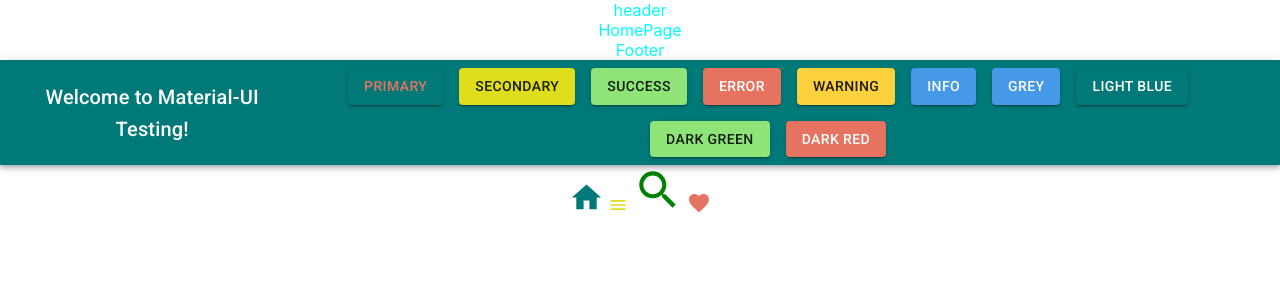
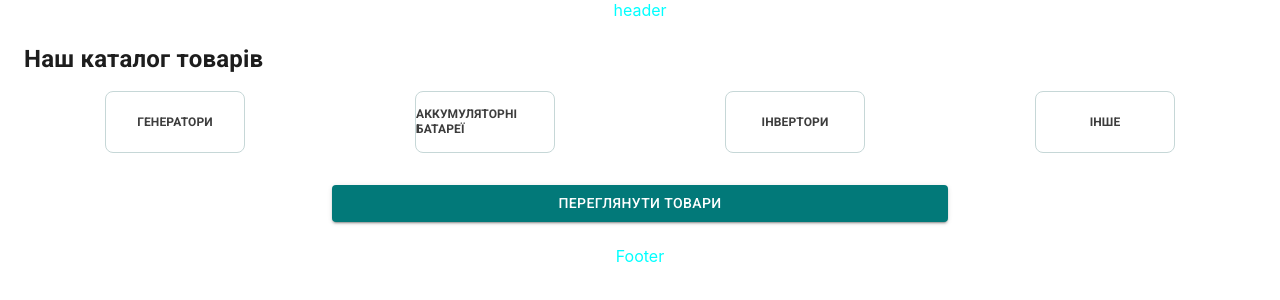
Before and after one commit to MariiaSuper/shop_team_107, a React (Create React App) app: page / in a window 1280 px wide. Shown: the top 300 px of the page. Built offline with nearby package versions, Linux system fonts and the light colour scheme.

Commit message:
st-40: reate component catalog of products

```diff
--- a/src/App.tsx
+++ b/src/App.tsx
@@ -2,10 +2,10 @@
 import './App.scss';
 import { Header } from './components/Header';
 import { Footer } from './components/Footer';
-import TestComponent from './components/TestComponent';
+// import TestComponent from './components/TestComponent';
 import { createTheme, ThemeProvider } from '@mui/material/styles';
 import { PaletteColor } from '@mui/material/styles/createPalette';
-import IconExample from './components/IconExample';
+// import IconExample from './components/IconExample';
 
 // 1. Define your custom palette
 declare module '@mui/material/styles' {
@@ -67,8 +67,8 @@
         <Outlet />
         <Footer />
 
-        <TestComponent />
-        <IconExample />
+        {/* <TestComponent />
+        <IconExample /> */}
       </div>
     </ThemeProvider>
   );
--- a/src/Root.tsx
+++ b/src/Root.tsx
@@ -3,6 +3,9 @@
 import { HomePage } from './components/HomePage';
 import { Provider } from 'react-redux';
 import { store } from './store/store';
+import Catalog from './components/Catalog/Catalog';
+import { GeneratorsComponent } from './components/Catalog/GeneratorsComponent/GeneratorsComponent';
+import { AllProductsComponent } from './components/Catalog/AllProductsComponent/AllProductsComponent';
 
 export const Root = () => (
   <Provider store={store}>
@@ -10,6 +13,12 @@
       <Routes>
         <Route path="/" element={<App />}>
           <Route index element={<HomePage />} />
+          <Route path="catalog" element={<Catalog />} />
+          <Route path="generators" element={<GeneratorsComponent />} />
+          <Route path="batteries" element={<GeneratorsComponent />} />
+          <Route path="inverters" element={<GeneratorsComponent />} />
+          <Route path="others" element={<GeneratorsComponent />} />
+          <Route path="all-products" element={<AllProductsComponent />} />
         </Route>
       </Routes>
     </BrowserRouter>
--- /dev/null
+++ b/src/components/Catalog/AllProductsComponent/AllProductsComponent.tsx
@@ -0,0 +1 @@
+export const AllProductsComponent: React.FC = () => <div>All Products Page</div>;
--- /dev/null
+++ b/src/components/Catalog/BatteriesComponent/BatteriesComponent.tsx
@@ -0,0 +1 @@
+export const BatteriesComponent: React.FC = () => <div>Batteries Page</div>;
--- /dev/null
+++ b/src/components/Catalog/Catalog.tsx
@@ -0,0 +1,86 @@
+import React from 'react';
+import { Button, Grid, Typography, Box } from '@mui/material';
+import { useNavigate } from 'react-router-dom';
+
+interface CatalogItem {
+  label: string;
+  path: string;
+}
+
+const items: CatalogItem[] = [
+  { label: 'Генератори', path: '/generators' },
+  { label: 'Аккумуляторні батареї', path: '/batteries' },
+  { label: 'Інвертори', path: '/inverters' },
+  { label: 'Інше', path: '/others' }
+];
+
+const Catalog: React.FC = () => {
+  const navigate = useNavigate();
+
+  const handleNavigation = (path: string) => {
+    navigate(path);
+  };
+
+  return (
+    <Box sx={{ textAlign: 'center', p: 3 }}>
+      <Typography
+        sx={{
+          fontFamily: 'Roboto, sans-serif',
+          fontWeight: 590,
+          fontSize: '24px',
+          lineHeight: '31.2px',
+          color: '#1d1d1d',
+          textAlign: 'left',
+          ml: '0px',
+          mb: '16px'
+        }}>
+        Наш каталог товарів
+      </Typography>
+
+      <Grid container spacing={1} justifyContent="center">
+        {items.map((item) => (
+          <Grid item xs={6} sm={3} key={item.label}>
+            <Button
+              fullWidth={false}
+              variant="outlined"
+              sx={{
+                width: '140px',
+                height: '62px',
+                pt: '0',
+                gap: '8px',
+                padding: '0',
+                borderRadius: '8px',
+                border: '1px solid #C6D7D7',
+                opacity: 1
+              }}>
+              <Typography
+                sx={{
+                  fontFamily: 'Roboto, Helvetica, sans-serif',
+                  fontSize: '12px',
+                  alignItems: 'center',
+                  alignContent: 'center',
+                  justifyContent: 'center',
+                  fontWeight: 590,
+                  lineHeight: '15.4px',
+                  textAlign: 'left',
+                  color: '#3D3D3D'
+                }}>
+                {item.label}
+              </Typography>
+            </Button>
+          </Grid>
+        ))}
+      </Grid>
+
+      <Button
+        variant="contained"
+        color="primary"
+        sx={{ mt: 4, width: '50%' }}
+        onClick={() => handleNavigation('/all-products')}>
+        Переглянути товари
+      </Button>
+    </Box>
+  );
+};
+
+export default Catalog;
--- /dev/null
+++ b/src/components/Catalog/GeneratorsComponent/GeneratorsComponent.tsx
@@ -0,0 +1 @@
+export const GeneratorsComponent: React.FC = () => <div>Generators Page</div>;
--- /dev/null
+++ b/src/components/Catalog/InvertersComponent/InvertersComponent.tsx
@@ -0,0 +1 @@
+export const InvertersComponent: React.FC = () => <div>Inverters Page</div>;
--- /dev/null
+++ b/src/components/Catalog/OthersComponent/OthersComponent.tsx
@@ -0,0 +1 @@
+export const Others: React.FC = () => <div>Others Page</div>;
--- a/src/components/HomePage.tsx
+++ b/src/components/HomePage.tsx
@@ -1,3 +1,9 @@
+import Catalog from './Catalog/Catalog';
+
 export const HomePage = () => {
-  return <div>HomePage</div>;
+  return (
+    <div>
+      <Catalog />
+    </div>
+  );
 };
```
